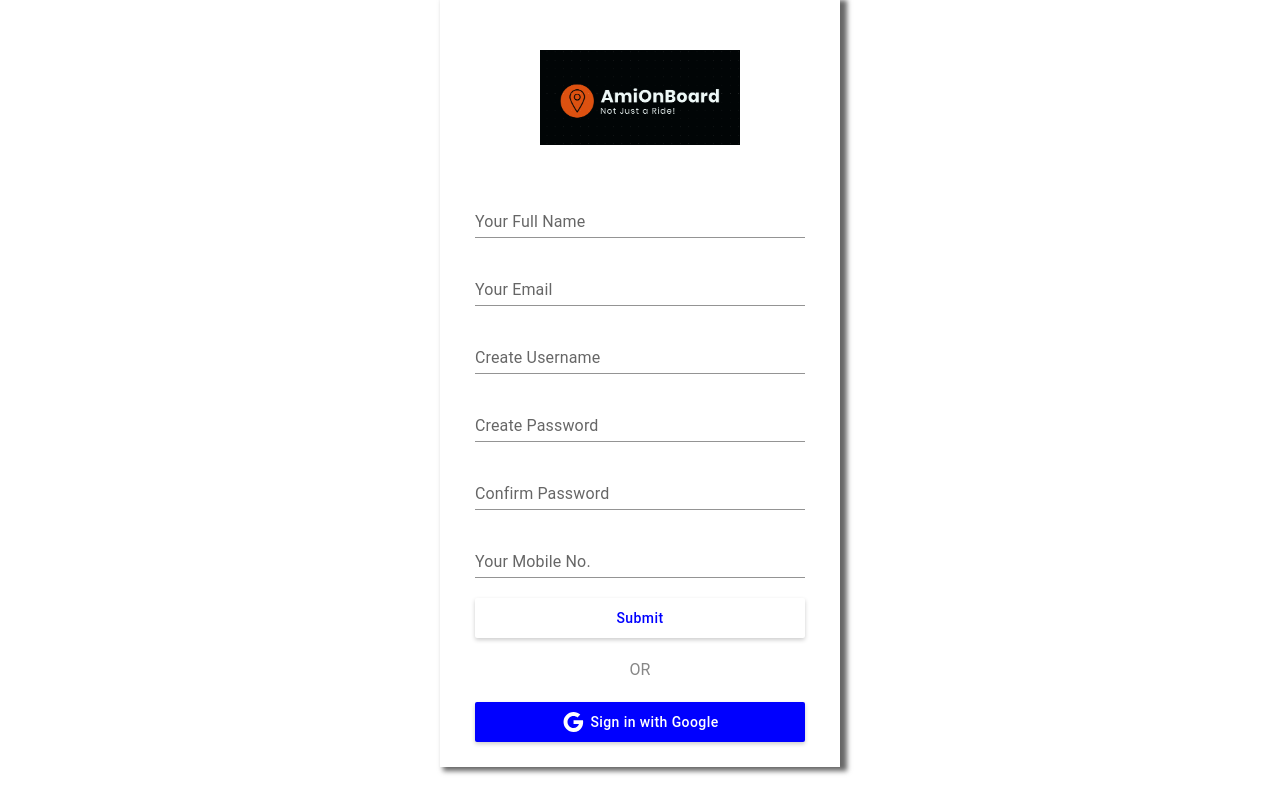
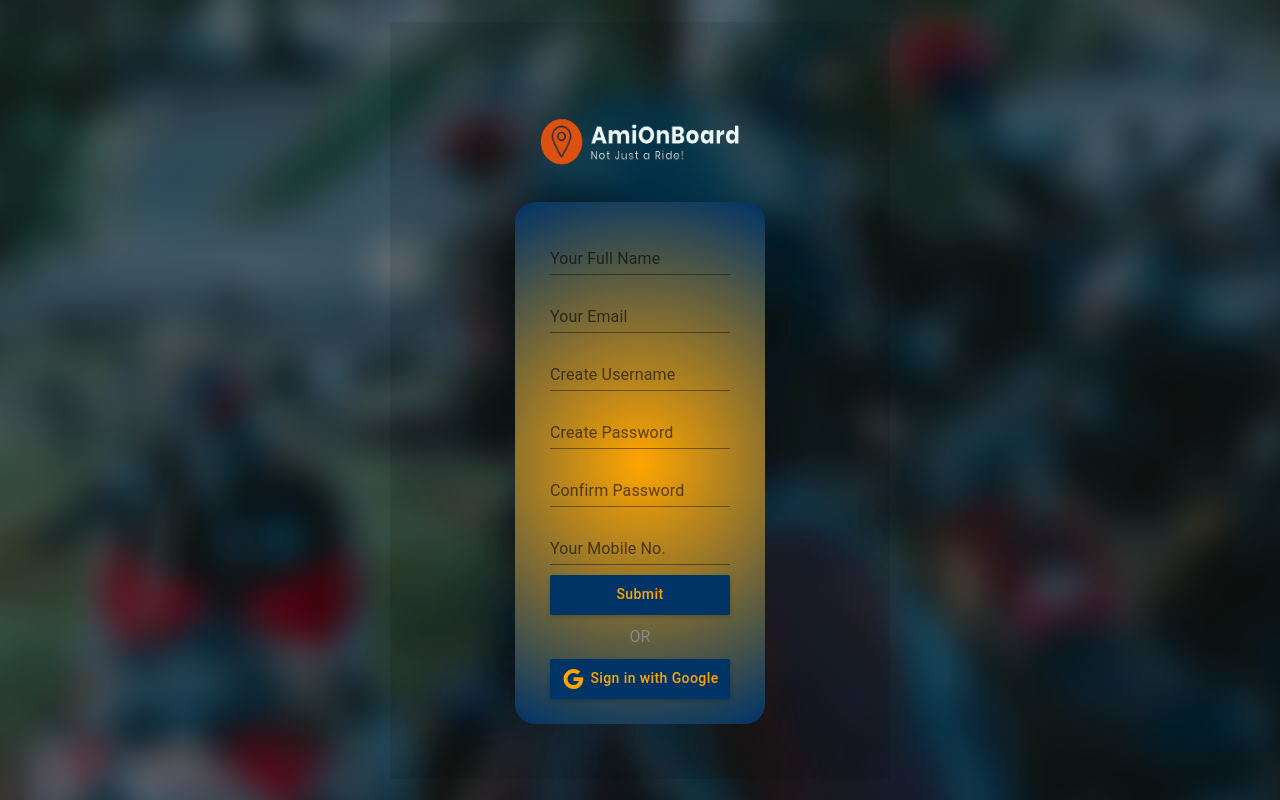
Before and after one commit to 8237647201/amiONBoard, a React (Create React App) app in the folder client/: page /signup in a window 1280 px wide. Built offline with nearby package versions, Linux system fonts and the light colour scheme.

Commit message:
Merge branch 'master' of https://github.com/8237647201/amiONBoard

```diff
--- a/client/src/Components/Pages/Login/SignUP.jsx
+++ b/client/src/Components/Pages/Login/SignUP.jsx
@@ -1,14 +1,222 @@
+// import React, { useState } from "react";
+// import { Box, TextField, Button, styled, Typography } from "@mui/material";
+// import BackgroundImage from "../../Image/logo.png";
+// import GoogleIcon from "@mui/icons-material/Google"; // Import Google icon
+// import "../../../index.css";
+// import { signupUser } from "../../API/fetchApi";
+// import { useNavigate } from "react-router-dom";
+// const Component = styled(Box)`
+//   width: 400px;
+//   margin: auto;
+//   box-shadow: 5px 2px 5px 2px rgb(0 0 0/ 0.6);
+// `;
+
+// const Image = styled("img")({
+//   width: 200,
+//   display: "flex",
+//   margin: "auto",
+//   padding: "50px 0 0",
+// });
+
+// const Wrapper = styled(Box)`
+//   padding: 25px 35px;
+//   display: flex;
+//   flex-direction: column;
+//   flex: 1;
+//   & > div,
+//   & > button,
+//   & > p {
+//     margin-top: 20px;
+//   }
+// `;
+
+// const SignUpButton = styled(Button)`
+//   text-transform: none;
+//   background: #fff;
+//   height: 40px;
+//   border-radius: 2px;
+//   color: blue;
+//   box-shadow: 0 2px 4px 0 rgb(0 0 0/ 20%);
+// `;
+
+// const GoogleSignInButton = styled(Button)`
+//   text-transform: none;
+//   background: blue; // Blue background
+//   height: 40px;
+//   border-radius: 2px;
+//   color: white; // White text color
+//   box-shadow: 0 2px 4px 0 rgb(0 0 0/ 20%);
+//   display: flex; // To align icon and text horizontally
+//   align-items: center; // To vertically align icon and text
+//   justify-content: center; // To horizontally align icon and text
+//   gap: 5px; // Gap between icon and text
+// `;
+
+// const Text = styled(Typography)`
+//   color: #878787;
+//   font-size: 16px;
+// `;
+
+// const Error = styled(Typography)`
+//   font-size: 10px;
+//   color: #ff6161;
+//   line-height: 0;
+//   margin-top: 10px;
+//   font-weight: 600;
+// `;
+
+// const Data = {
+//   fullName: "",
+//   email: "",
+//   username: "",
+//   password: "",
+//   mobile: "",
+//   isRider: false,
+//   isStudent: false,
+//   isProfileCompleted: false,
+//   profilePicture: "",
+// };
+
+// const SignUP = () => {
+//   const [formData, setFormData] = useState({
+//     fullName: "",
+//     email: "",
+//     username: "",
+//     password: "",
+//     mobile: "",
+//     confirmPassword: "",
+//   });
+//   const [data, setData] = useState(Data);
+
+//   const navigator = useNavigate();
+
+//   const [error, setError] = useState("");
+
+//   const handleInputChange = (e) => {
+//     setFormData({ ...formData, [e.target.name]: e.target.value });
+//   };
+
+//   const handleSubmit = async () => {
+//     // Validate the form fields here
+//     if (
+//       !formData.fullName ||
+//       !formData.email ||
+//       !formData.username ||
+//       !formData.password ||
+//       !formData.confirmPassword ||
+//       !formData.mobile
+//     ) {
+//       setError("Please fill in all the fields");
+//       return;
+//     }
+
+//     // Check if password and confirm password match
+//     if (formData.password !== formData.confirmPassword) {
+//       setError("Password and Confirm Password do not match");
+//       return;
+//     }
+//     const updatedData = {
+//       ...data,
+//       fullName: formData.fullName,
+//       username: formData.username,
+//       email: formData.email,
+//       password: formData.password,
+//       mobile: formData.mobile,
+//     };
+
+//     // Update the state with the new data
+//     setData(updatedData);
+//     console.log(data);
+//     // Handle form submission logic here
+//     // Send the formData to your API or perform necessary actions
+//     const response = await signupUser(data);
+//     if (response) {
+//       navigator("/login");
+//     }
+//   };
+
+//   return (
+//     <Component>
+//       <Box>
+//         <Image src={BackgroundImage} />
+//         <Wrapper>
+//           <TextField
+//             variant="standard"
+//             name="fullName"
+//             label="Your Full Name"
+//             onChange={(e) => handleInputChange(e)}
+//           />
+//           <TextField
+//             variant="standard"
+//             name="email"
+//             label="Your Email"
+//             onChange={(e) => handleInputChange(e)}
+//           />
+//           <TextField
+//             variant="standard"
+//             name="username"
+//             label="Create Username"
+//             onChange={(e) => handleInputChange(e)}
+//           />
+//           <TextField
+//             variant="standard"
+//             name="password"
+//             label="Create Password"
+//             type="password"
+//             onChange={(e) => handleInputChange(e)}
+//           />
+//           <TextField
+//             variant="standard"
+//             name="confirmPassword"
+//             label="Confirm Password"
+//             type="password"
+//             onChange={(e) => handleInputChange(e)}
+//           />
+//           <TextField
+//             variant="standard"
+//             name="mobile"
+//             label="Your Mobile No."
+//             onChange={(e) => handleInputChange(e)}
+//             value={formData.mobile}
+//           />
+
+//           {error && <Error>{error}</Error>}
+
+//           <SignUpButton onClick={handleSubmit}>Submit</SignUpButton>
+//           <Text style={{ textAlign: "center" }}> OR</Text>
+//           <GoogleSignInButton>
+//             <GoogleIcon /> Sign in with Google
+//           </GoogleSignInButton>
+//         </Wrapper>
+//       </Box>
+//     </Component>
+//   );
+// };
+
+// export default SignUP;
 import React, { useState } from "react";
 import { Box, TextField, Button, styled, Typography } from "@mui/material";
-import BackgroundImage from "../../Image/logo.png";
+import BackgroundImage from "../../Image/logowithoutbg.png";
 import GoogleIcon from "@mui/icons-material/Google"; // Import Google icon
 import "../../../index.css";
 import { signupUser } from "../../API/fetchApi";
 import { useNavigate } from "react-router-dom";
+import Bg1 from "../../Image/bluryou.jpeg.jpg";
+const Overlay = styled("div")`
+  position: absolute;
+  width: 100%;
+  height: 100%;
+  background-image:url(${Bg1});
+  backdrop-filter: blur(10px);
+  z-index: 1; /* Ensure the overlay is above other content */
+  display: flex;
+  justify-content: center;
+  align-items: center;
+`;
 const Component = styled(Box)`
-  width: 400px;
-  margin: auto;
-  box-shadow: 5px 2px 5px 2px rgb(0 0 0/ 0.6);
+display:flex;
+justify-content:center;
+width: 500px;
 `;
 
 const Image = styled("img")({
@@ -19,14 +227,15 @@
 });
 
 const Wrapper = styled(Box)`
-  padding: 25px 35px;
+padding: 20px 30px;
+width:250px;
 display: flex;
 flex-direction: column;
 flex: 1;
 & > div,
 & > button,
 & > p {
-    margin-top: 20px;
+  margin: 5px;
 }
 `;
 
@@ -136,10 +345,11 @@
   };
 
   return (
-    <Component>
+    <Overlay>
+    <Component style={{background:'rgba(0, 0, 0, 0.1)',borderWidth:"0px"}}>
       <Box>
-        <Image src={BackgroundImage} />
-        <Wrapper>
+        <Image src={BackgroundImage} style={{width:'250px',height:'180px'}} />
+        <Wrapper style={{background: 'Radial-gradient(circle,#FFA500,#003366)',border:'0px',borderRadius:'20px',marginBottom:'55px'}}>
           <TextField
             variant="standard"
             name="fullName"
@@ -182,14 +392,15 @@
 
           {error && <Error>{error}</Error>}
 
-          <SignUpButton onClick={handleSubmit}>Submit</SignUpButton>
+          <SignUpButton style={{background:"#003366",color:'#FFA500'}} onClick={handleSubmit}>Submit</SignUpButton>
           <Text style={{ textAlign: "center" }}> OR</Text>
-          <GoogleSignInButton>
+          <GoogleSignInButton style={{background:"#003366",color:'#FFA500'}}>
             <GoogleIcon /> Sign in with Google
           </GoogleSignInButton>
         </Wrapper>
       </Box>
     </Component>
+    </Overlay>
   );
 };
 
```
Also changed, not shown: client/src/Components/Image/bluryou.jpeg.jpg (added), client/src/Components/Image/logowithoutbg.png (added). Lines whose indentation alone changed are shown as unchanged.
